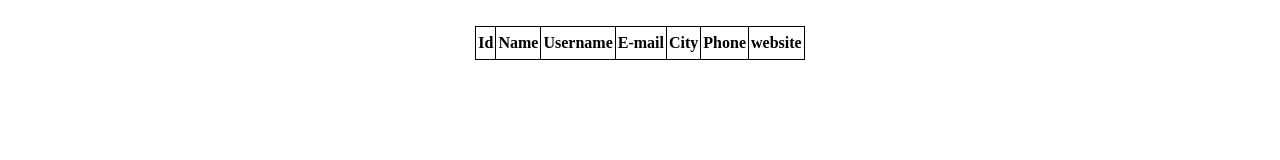
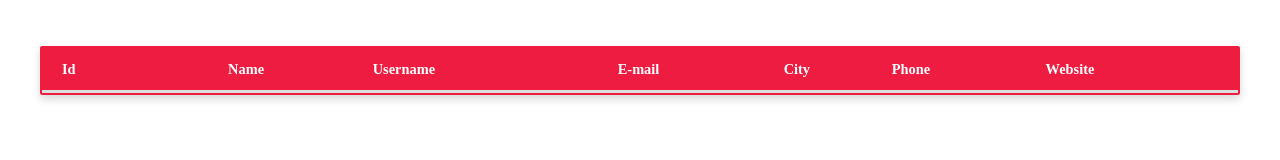
Before and after one commit to antonzhuk175/users.github.io, a plain HTML site: page app/index.html in a window 1280 px wide. Drawn offline with nearby package versions, Linux system fonts and the light colour scheme; no server answers.

Commit message:
New table style

```diff
--- a/app/css/myStyle.css
+++ b/app/css/myStyle.css
@@ -1,17 +1,48 @@
 table
 {
-    margin: 0 auto;
+    font-size: .9em;
+    text-align: left;
+    line-height: 40px;
+    border-collapse: separate;
+    border-spacing: 0;
+    border: 2px solid #ed1c40;
+    width: 1200px;
+    margin: 20px auto;
+    box-shadow: 0 4px 8px 0 rgba(0,0,0,.16);
+    border-radius: 2px;
 }
 
-table, th, td
+thead tr:first-child
 {
-    text-align: left;
-    border: 1px solid;
-    border-collapse: collapse;
-    padding: 2px;
+    background: #ed1c40;
+    color: #fff;
+    border: none;
 }
+
 th
 {
-    height: 28px;
-    border-color: black;
+    font-weight: bold;
 }
+
+th:first-child, td:first-child
+{
+    padding: 0 15px 0 20px;
+}
+
+thead tr:last-child th
+{
+    border-bottom: 3px solid #ddd;
+}
+
+tbody tr:hover
+{
+    background-color: 	#F0FFFF;
+}
+tbody tr:last-child td
+{
+    border: none;
+}
+tbody td
+{
+    border-bottom: 1px solid #ddd;
+}
--- a/app/index.html
+++ b/app/index.html
@@ -18,7 +18,7 @@
                     <th>E-mail</th>
                     <th>City</th>
                     <th>Phone</th>
-					<th>website</th>
+					<th>Website</th>
                 </tr>
             </thead>
             <tbody>
```
